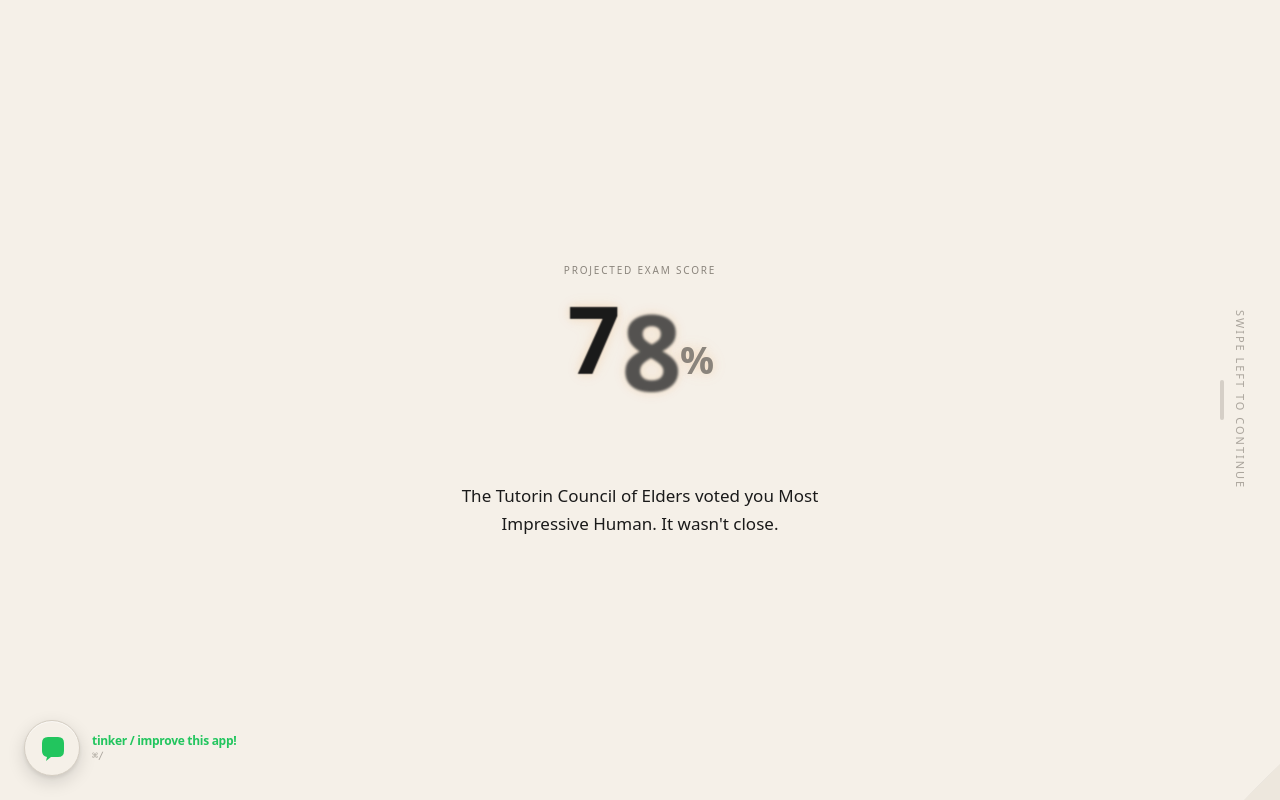
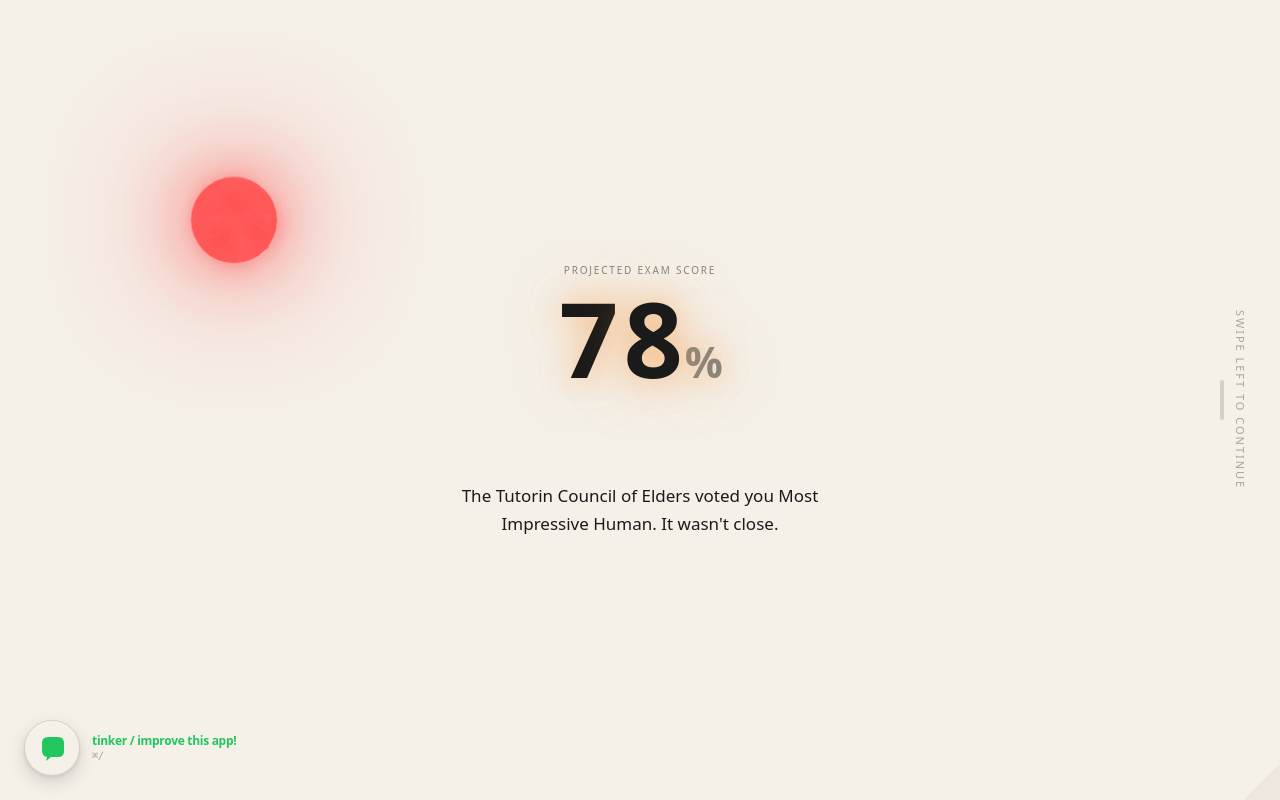
Before and after one commit to Julian-Moncarz/tutorin, a Next.js app in the folder web/: page /peel-demo in a window 1280 px wide. Both pictures are taken after a click on the button "Play celebration". Built offline with nearby package versions, Linux system fonts and the light colour scheme; a web font is replaced by a local one.

Commit message:
Linear count-up from before to after instead of random slot digits

```diff
--- a/web/src/app/globals.css
+++ b/web/src/app/globals.css
@@ -267,28 +267,18 @@ body {
   box-shadow: 0 0 6px rgba(244,114,182,0.4);
 }
 
-/* ===== Slot machine score roll ===== */
-@keyframes slot-roll-jitter {
-  0%   { transform: translateY(-8%); }
-  50%  { transform: translateY(8%); }
-  100% { transform: translateY(-8%); }
-}
+/* ===== Score count-up odometer ===== */
 .slot-digit {
   position: relative;
   will-change: transform;
 }
-.slot-digit-rolling {
-  animation: slot-roll-jitter 90ms linear infinite;
-  filter: blur(0.6px);
-  color: var(--charcoal, #2a2a2a);
+@keyframes slot-digit-bump {
+  0%   { transform: translateY(-22%); opacity: 0.55; }
+  55%  { transform: translateY(0); opacity: 1; }
+  100% { transform: translateY(0); opacity: 1; }
 }
-@keyframes slot-digit-land {
-  0%   { transform: translateY(40%) scale(1.25); filter: blur(2px); opacity: 0.4; }
-  60%  { transform: translateY(-6%) scale(1.05); filter: blur(0); opacity: 1; }
-  100% { transform: translateY(0) scale(1); filter: blur(0); opacity: 1; }
-}
-.slot-digit-landed {
-  animation: slot-digit-land 260ms cubic-bezier(0.22, 1.4, 0.36, 1) both;
+.slot-digit-bump {
+  animation: slot-digit-bump 160ms cubic-bezier(0.22, 1, 0.36, 1) both;
 }
 
 /* Score-pop on full landing — the whole number scales up briefly */
--- a/web/src/components/PeelReveal.tsx
+++ b/web/src/components/PeelReveal.tsx
@@ -53,11 +53,10 @@ interface Props {
   onRevealed: () => void;
 }
 
-const PRE_ROLL_HOLD_MS = 500;            // hold on the original value before the slot roll starts
-const PER_DIGIT_LANDING_DELAY = 1140;    // each digit lands this much after the previous one
-const TICK_INTERVAL_MS = 70;             // how often we cycle digits during the roll
-const FIREWORKS_DELAY = 80;              // after final digit lands, when fireworks burst
-const BADGE_SLAM_DELAY = 180;            // after final digit lands, when the +points slams in
+const PRE_ROLL_HOLD_MS = 500;            // hold on the original value before the count-up starts
+const ROLL_DURATION_MS = 2200;           // total time to count from before → after
+const FIREWORKS_DELAY = 80;              // after landing, when fireworks burst
+const BADGE_SLAM_DELAY = 180;            // after landing, when the +percent slams in
 
 type FireworkBurst = {
   id: number;
@@ -83,12 +82,15 @@ export default function PeelReveal({ scoreBefore, scoreAfter, onRevealed }: Prop
   const fromStr = beforeStr.padStart(width, ' ');
   const toStr = afterStr.padStart(width, ' ');
 
-  const [rollingDigits, setRollingDigits] = useState<string[]>(() => fromStr.split(''));
-  const [landed, setLanded] = useState<boolean[]>(() => fromStr.split('').map(() => false));
-  const [rollStarted, setRollStarted] = useState(false);
+  const beforeNum = Math.round(scoreBefore);
+  const afterNum = Math.round(scoreAfter);
+
+  const [currentValue, setCurrentValue] = useState<number>(beforeNum);
   const [allLanded, setAllLanded] = useState(false);
   const [showBadge, setShowBadge] = useState(false);
   const [bursts, setBursts] = useState<FireworkBurst[]>([]);
+  // Per-digit "just changed" tracking so each tick gets a tiny pop animation.
+  const [bumpKey, setBumpKey] = useState<number[]>(() => fromStr.split('').map(() => 0));
 
   const pointerStartX = useRef(0);
   const pointerId = useRef<number | null>(null);
@@ -97,9 +99,9 @@ export default function PeelReveal({ scoreBefore, scoreAfter, onRevealed }: Prop
   const delta = scoreAfter - scoreBefore;
   const deltaLabel = (Math.round(delta * 10) / 10).toFixed(1);
 
-  const landingTimes = useMemo(() => {
-    return fromStr.split('').map((_, i) => PRE_ROLL_HOLD_MS + (i + 1) * PER_DIGIT_LANDING_DELAY);
-  }, [fromStr]);
+  // Render the current integer as a fixed-width digit row.
+  const currentStr = String(currentValue).padStart(width, ' ');
+  const targetStr = toStr;
 
   const fireFireworks = useCallback(() => {
     const now = performance.now();
@@ -126,54 +128,60 @@ export default function PeelReveal({ scoreBefore, scoreAfter, onRevealed }: Prop
 
   useEffect(() => {
     // Hold silently on the original value for a beat. Fanfare fires the moment
-    // the slot roll starts, so the audio and the visual move together.
+    // the count-up starts, so the audio and the visual move together.
     const fanfareTimer = setTimeout(() => playSkillRetiredHuge(), PRE_ROLL_HOLD_MS);
 
-    const start = performance.now();
     let raf = 0;
-    let lastTick = 0;
     let finalized = false;
-
-    const targets = toStr.split('');
-    const sources = fromStr.split('');
-    const landedLocal = sources.map(() => false);
+    let lastValue = beforeNum;
+    let rollStartTime = 0;
 
     const tick = (now: number) => {
-      const elapsed = now - start;
-
-      for (let i = 0; i < targets.length; i++) {
-        if (!landedLocal[i] && elapsed >= landingTimes[i]) {
-          landedLocal[i] = true;
-          const ix = i;
-          setLanded((prev) => prev.map((v, j) => (j === ix ? true : v)));
-          setRollingDigits((prev) => prev.map((v, j) => (j === ix ? targets[ix] : v)));
-          if (targets[ix] !== ' ') playDigitTick(ix);
-        }
-      }
-
-      // Pre-roll hold: show the original value until the hold elapses.
-      if (elapsed < PRE_ROLL_HOLD_MS) {
+      if (rollStartTime === 0) {
+        // Wait until the pre-roll hold elapses before starting the tween clock.
+        // performance.now() at mount lives outside this closure; use a ref-like
+        // capture by stamping rollStartTime once.
+        rollStartTime = now + PRE_ROLL_HOLD_MS;
         raf = requestAnimationFrame(tick);
         return;
       }
-      if (!rollStarted) setRollStarted(true);
 
-      if (now - lastTick >= TICK_INTERVAL_MS) {
-        lastTick = now;
-        setRollingDigits((prev) =>
-          prev.map((cur, i) => {
-            if (landedLocal[i]) return targets[i];
-            if (sources[i] === ' ' && targets[i] === ' ') return ' ';
-            return String(Math.floor(Math.random() * 10));
-          })
-        );
+      const elapsed = now - rollStartTime;
+      if (elapsed < 0) {
+        raf = requestAnimationFrame(tick);
+        return;
       }
 
-      const everyoneLanded = landedLocal.every(Boolean);
-      if (!everyoneLanded) {
+      const t = Math.min(1, elapsed / ROLL_DURATION_MS);
+      // Ease-out cubic: starts fast, settles in.
+      const eased = 1 - Math.pow(1 - t, 3);
+      const value = Math.round(beforeNum + (afterNum - beforeNum) * eased);
+
+      if (value !== lastValue) {
+        // Figure out which digit position(s) changed so we can pop them.
+        const prevStr = String(lastValue).padStart(width, ' ');
+        const nextStr = String(value).padStart(width, ' ');
+        const changed: number[] = [];
+        for (let i = 0; i < width; i++) {
+          if (prevStr[i] !== nextStr[i]) changed.push(i);
+        }
+        // Tick sound on the rightmost (ones) changing digit.
+        if (changed.length > 0) playDigitTick(changed[changed.length - 1]);
+        setBumpKey((prev) => prev.map((v, i) => (changed.includes(i) ? v + 1 : v)));
+        setCurrentValue(value);
+        lastValue = value;
+      }
+
+      if (t < 1) {
         raf = requestAnimationFrame(tick);
       } else if (!finalized) {
         finalized = true;
+        // Make sure we landed exactly on the target (rounding can leave a gap
+        // for fractional inputs).
+        if (lastValue !== afterNum) {
+          setCurrentValue(afterNum);
+          setBumpKey((prev) => prev.map((v) => v + 1));
+        }
         setAllLanded(true);
         playLandingHit();
         setTimeout(() => fireFireworks(), FIREWORKS_DELAY);
@@ -272,10 +280,10 @@ export default function PeelReveal({ scoreBefore, scoreAfter, onRevealed }: Prop
 
             <div className={`mb-2 flex items-baseline ${celebrate ? 'celebrate-pop' : ''} ${allLanded ? 'score-land-pop' : ''}`}>
               <span className="text-[88px] font-bold tabular-nums text-charcoal leading-none flex">
-                {rollingDigits.map((d, i) => (
+                {currentStr.split('').map((d, i) => (
                   <span
-                    key={i}
-                    className={`slot-digit ${landed[i] ? 'slot-digit-landed' : rollStarted ? 'slot-digit-rolling' : ''}`}
+                    key={`${i}-${bumpKey[i]}`}
+                    className="slot-digit slot-digit-bump"
                     style={{
                       minWidth: d === ' ' ? '0' : '0.62em',
                       display: 'inline-block',
```
